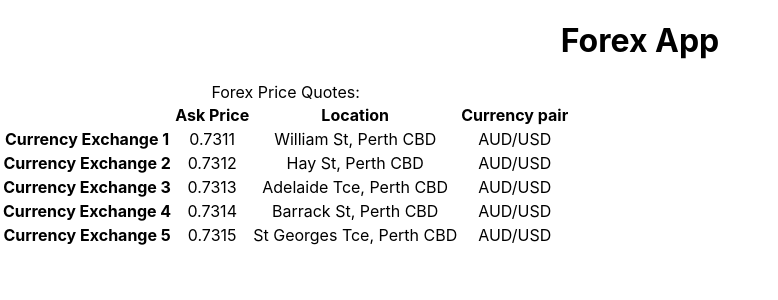
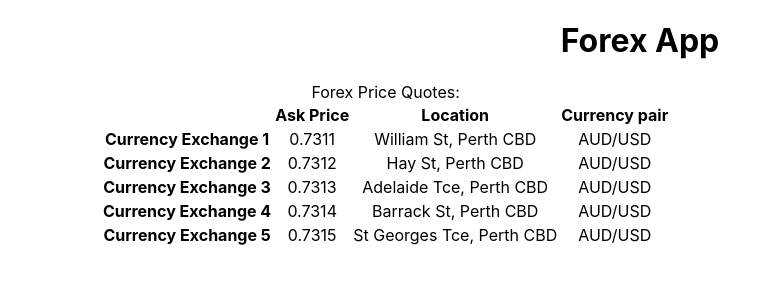
Before and after one commit to rayhive/forex-apps, a React (Create React App) app in the folder forex-app/: page / in a window 1280 px wide. Shown: the top 300 px of the page, without its empty margins (0-778 px from the left). Built offline with nearby package versions, Linux system fonts and the light colour scheme.

Commit message:
Centralized UI elements

```diff
--- a/forex-app/src/App.css
+++ b/forex-app/src/App.css
@@ -30,3 +30,8 @@
     transform: rotate(360deg);
   }
 }
+
+.container {
+  max-width: 1080px;
+  margin: 0 auto;
+}
```
